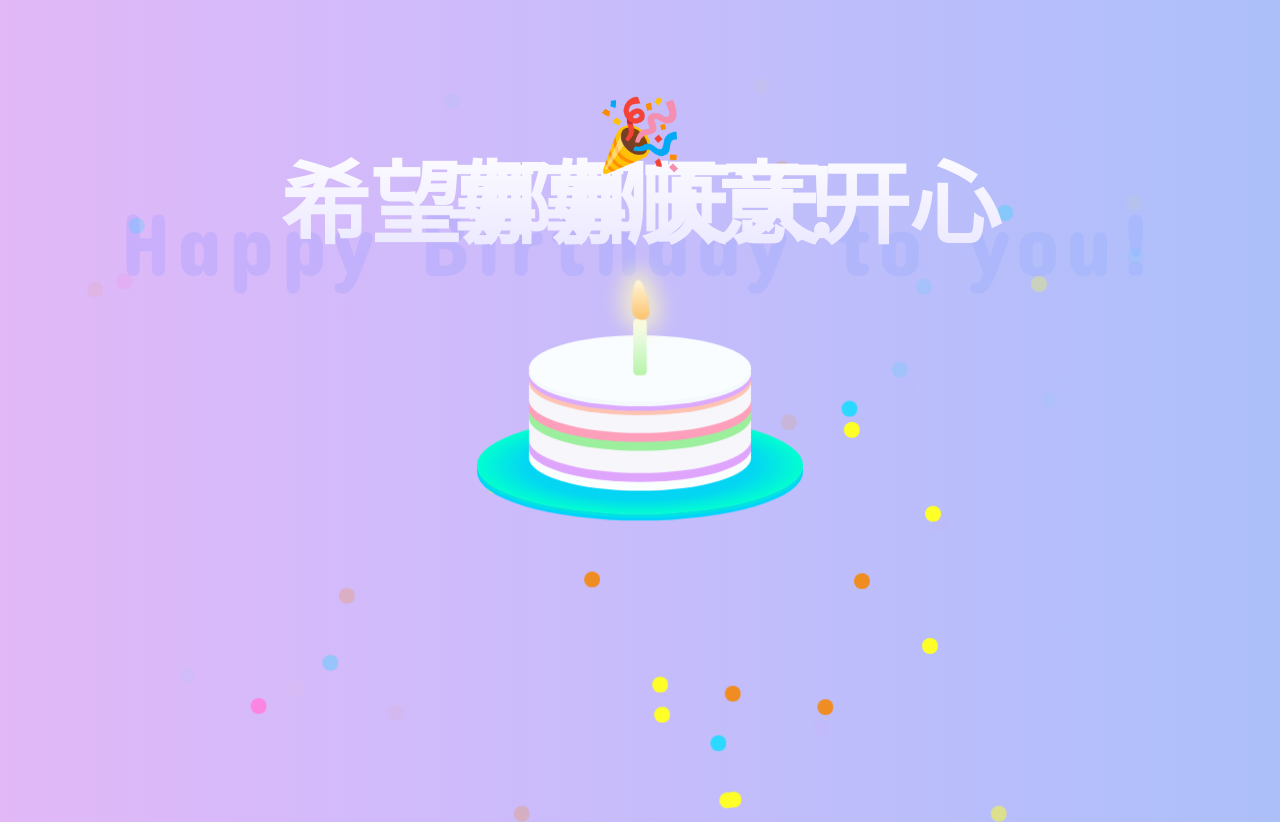
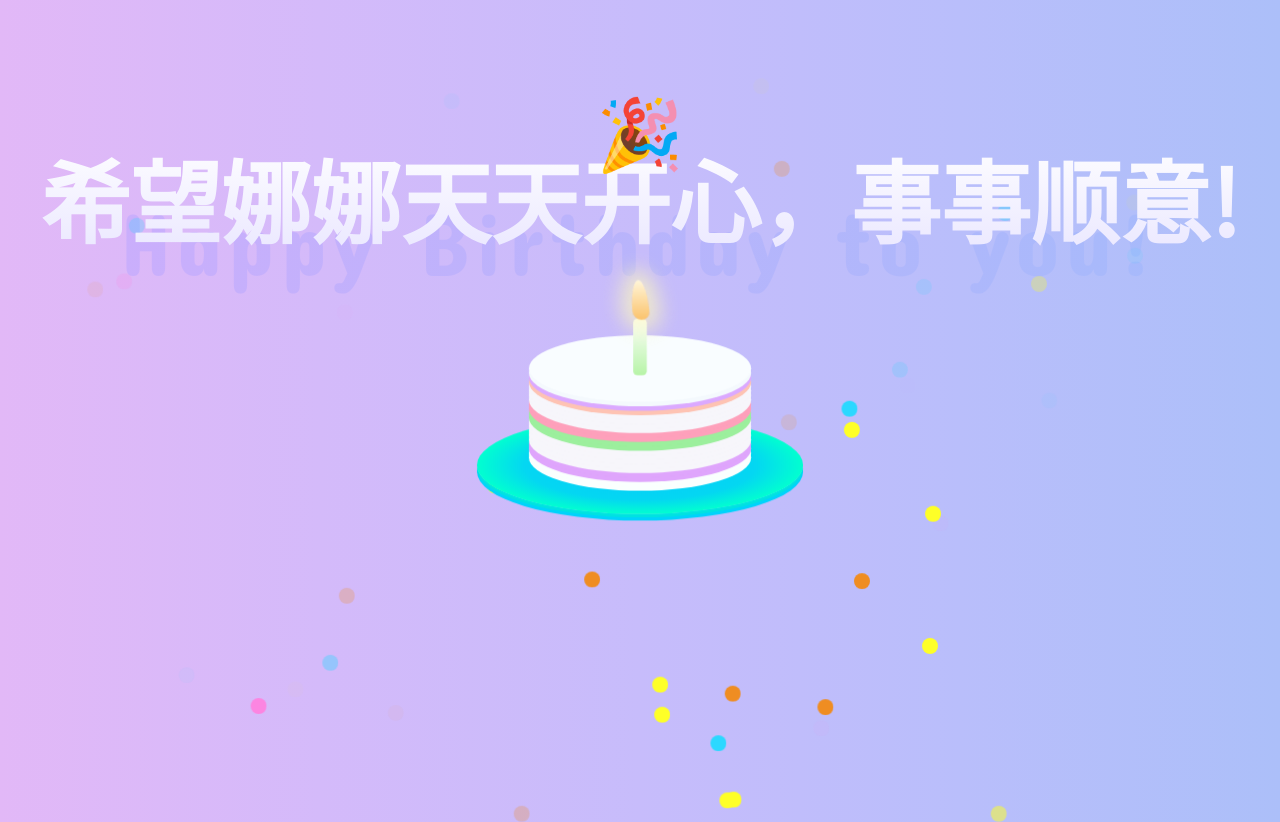
Before and after one commit to Luboly/birthday, a plain HTML site: page index.html in a window 1280 px wide. Drawn offline with Linux system fonts and the light colour scheme.

Commit message:
Update index.html

```diff
--- a/index.html
+++ b/index.html
@@ -65,8 +65,7 @@
 <div class="after"></div>
 </div>
 <h1>Happy Birthday to you!</h1>
-<h2>希望娜娜天天开心</h2>
-<h2>事事顺意!</h2>
+<h2>希望娜娜天天开心，事事顺意!</h2>
 <span>🎉</span>
 <div class="candle">
 <div id="flame" class="lit"></div>
```
